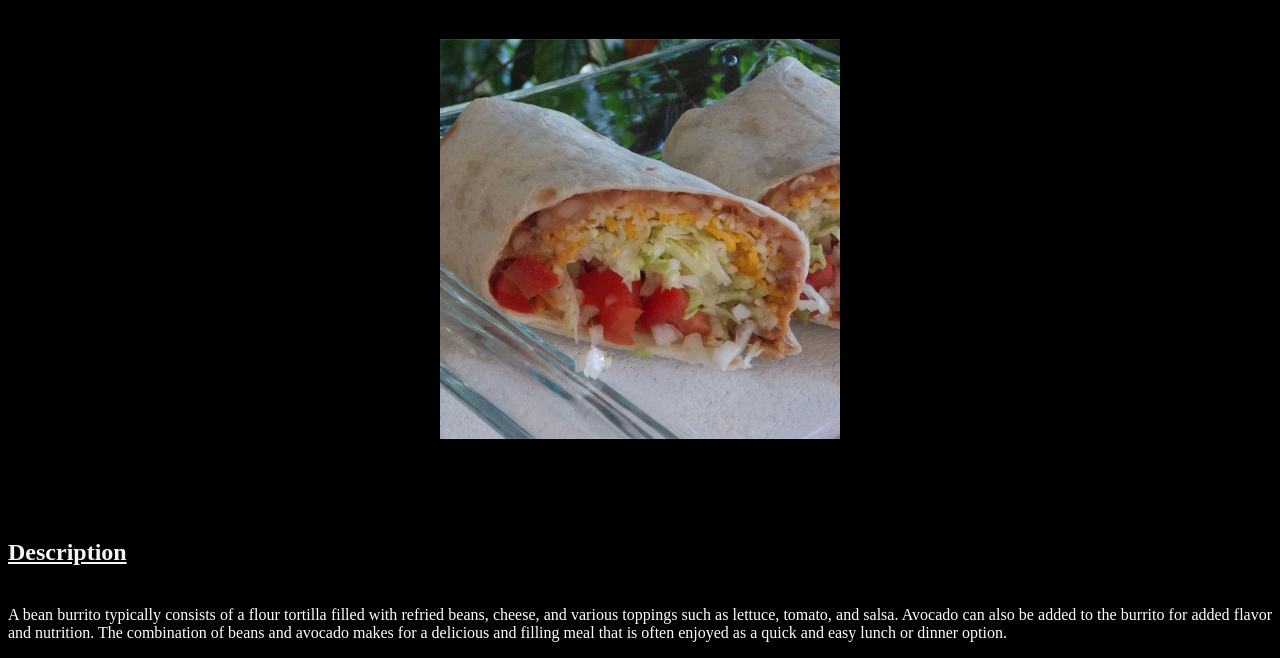
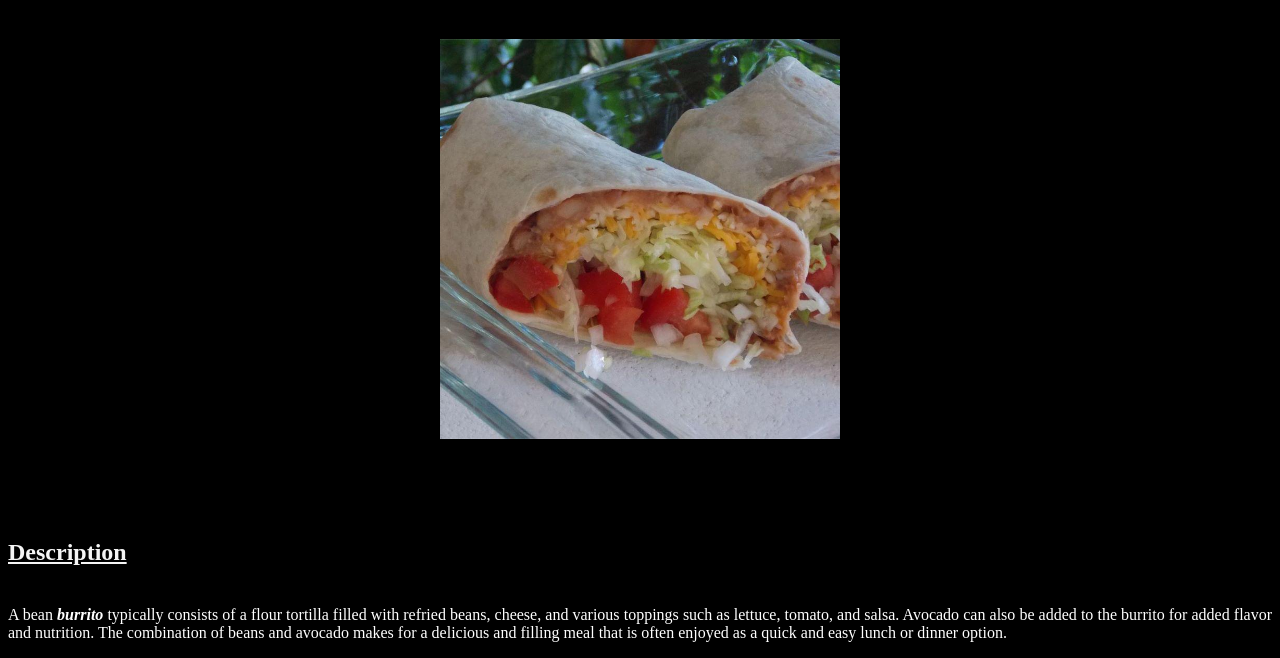
Before and after one commit to JoeDereje/odin-recipes, a plain HTML site: page recipes/burrito.html in a window 1280 px wide. Shown: the part 138-796 px from the top of the page. Drawn offline with Linux system fonts and the light colour scheme.

```diff
--- a/recipes/burrito.html
+++ b/recipes/burrito.html
@@ -9,7 +9,7 @@
         <h1 class="headOne">Rick's Big Bad Bean Burrito</h1>
             <img src="../images/burrito.jpg" alt="Rick's Big Bad Bean Burrito">
         <h2 class="headTwo">Description</h2>
-            <p>A bean burrito typically consists of a flour tortilla filled with refried beans, cheese, and various toppings such as lettuce, tomato, and salsa. Avocado can also be added to the burrito for added flavor and nutrition. The combination of beans and avocado makes for a delicious and filling meal that is often enjoyed as a quick and easy lunch or dinner option.</p>
+            <p>A bean <em><strong>burrito</strong></em> typically consists of a flour tortilla filled with refried beans, cheese, and various toppings such as lettuce, tomato, and salsa. Avocado can also be added to the burrito for added flavor and nutrition. The combination of beans and avocado makes for a delicious and filling meal that is often enjoyed as a quick and easy lunch or dinner option.</p>
             <p>Bean burritos are a popular Mexican dish that has become a staple in many parts of the world. They are often served with rice and a side of guacamole or salsa. The burrito can be customized to suit individual preferences, with additional toppings such as sour cream, jalapenos, or cilantro. Some people also like to add meat to their burrito, such as grilled chicken or beef. Overall, bean burritos are a tasty and satisfying meal that can be enjoyed by vegetarians and meat-eaters alike.</p>
         <h3 class="headThree">Ingredients</h3>
             <ul class="burritoList">
```
